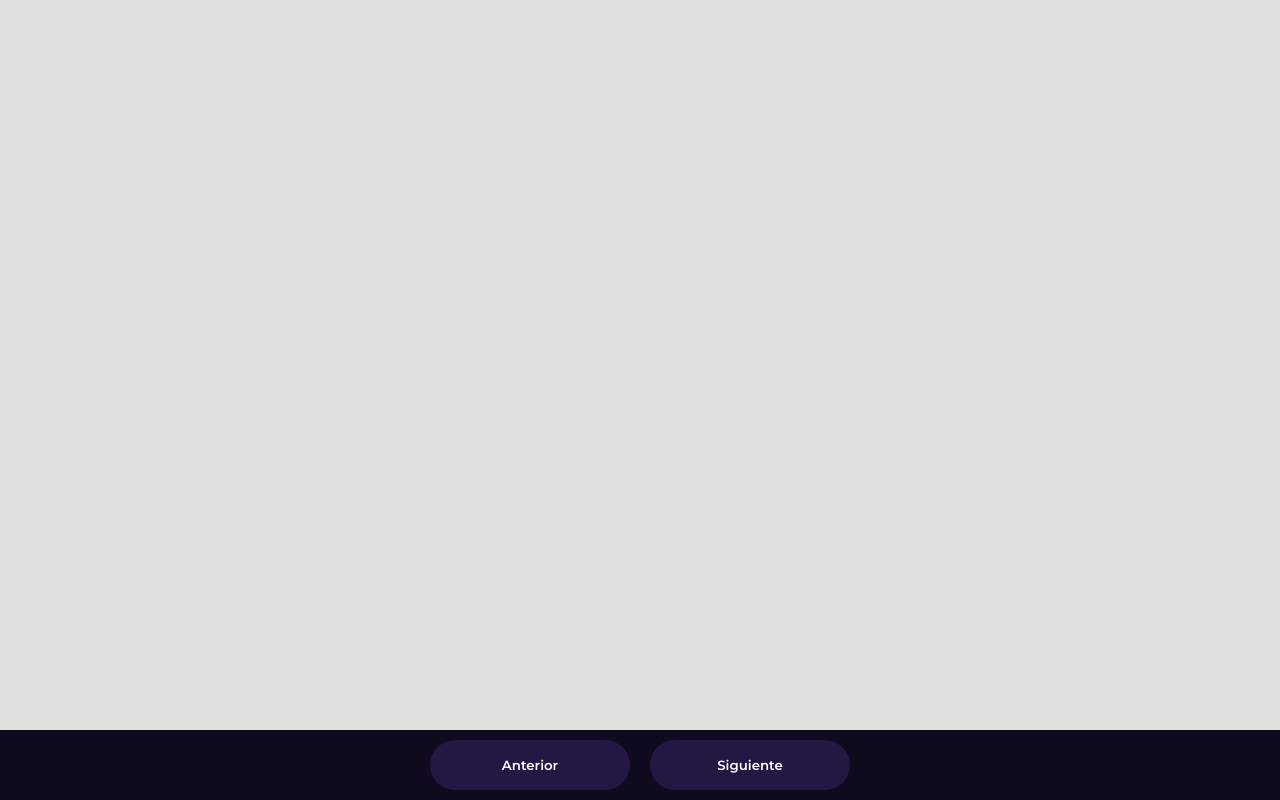
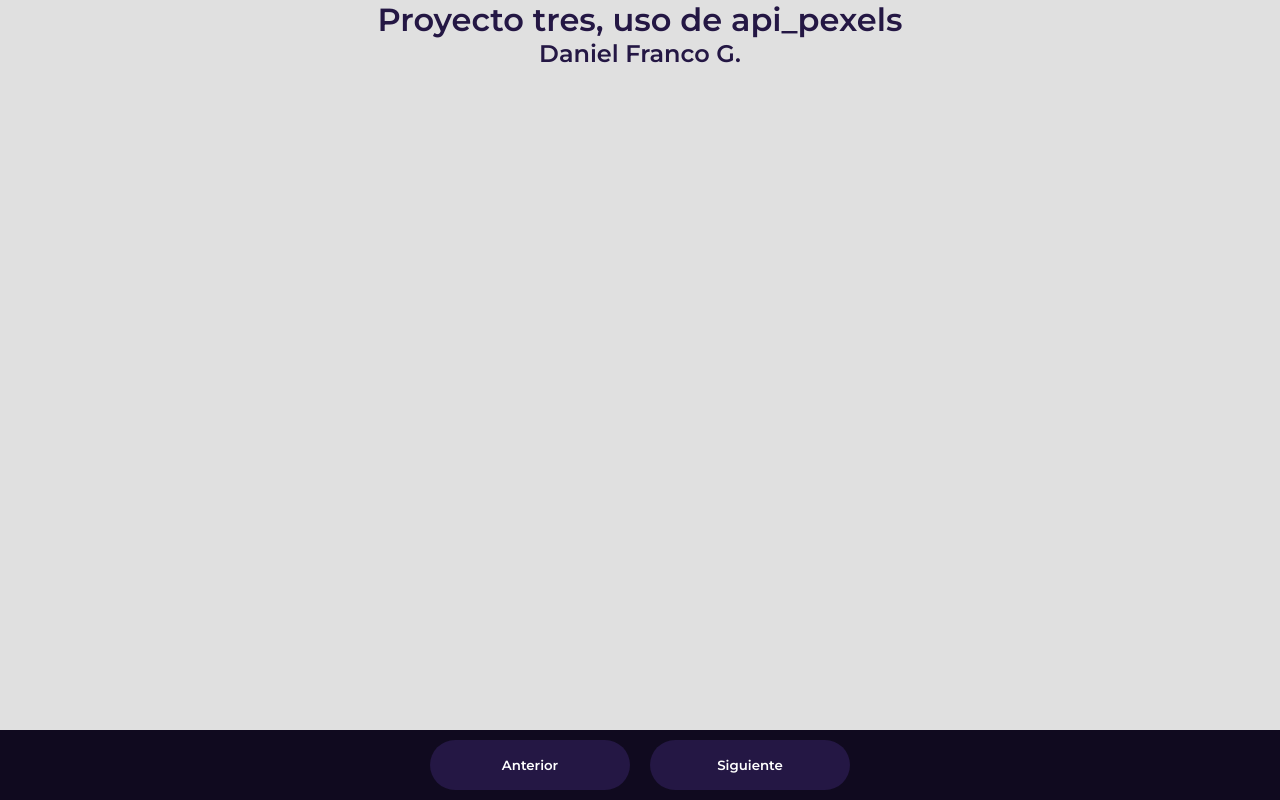
Before and after one commit to dfrancog1972/api_pexels, a plain HTML site: page index.html in a window 1280 px wide. Drawn offline with Linux system fonts and the light colour scheme; no server answers.

```diff
--- a/estilos.css
+++ b/estilos.css
@@ -9,6 +9,19 @@ body {
 	background: #e0e0e0;
 	color: #1d1d1d;
 }
+h1{
+	text-align: center;
+	text-shadow: #100a1f;
+	color: #241744;
+	text-decoration: wavy;
+}
+h2{
+	text-align: center;
+	text-shadow: #100a1f;
+	color: #241744;
+	text-decoration: wavy;
+}
+
 
 .contenedor {
 	width: 90%;
--- a/index.html
+++ b/index.html
@@ -11,6 +11,9 @@
 	<title>Sitio de fotografias api pexel</title>
 </head>
 <body>
+	<div><h1>Proyecto tres, uso de api_pexels</h1>
+		<h2>Daniel Franco G.</h2>
+	</div>
 	<div class="contenedor" id="contenedor"></div>
 
 	<div class="paginacion">
```
Also changed, not shown: img/thumb.png (deleted).
